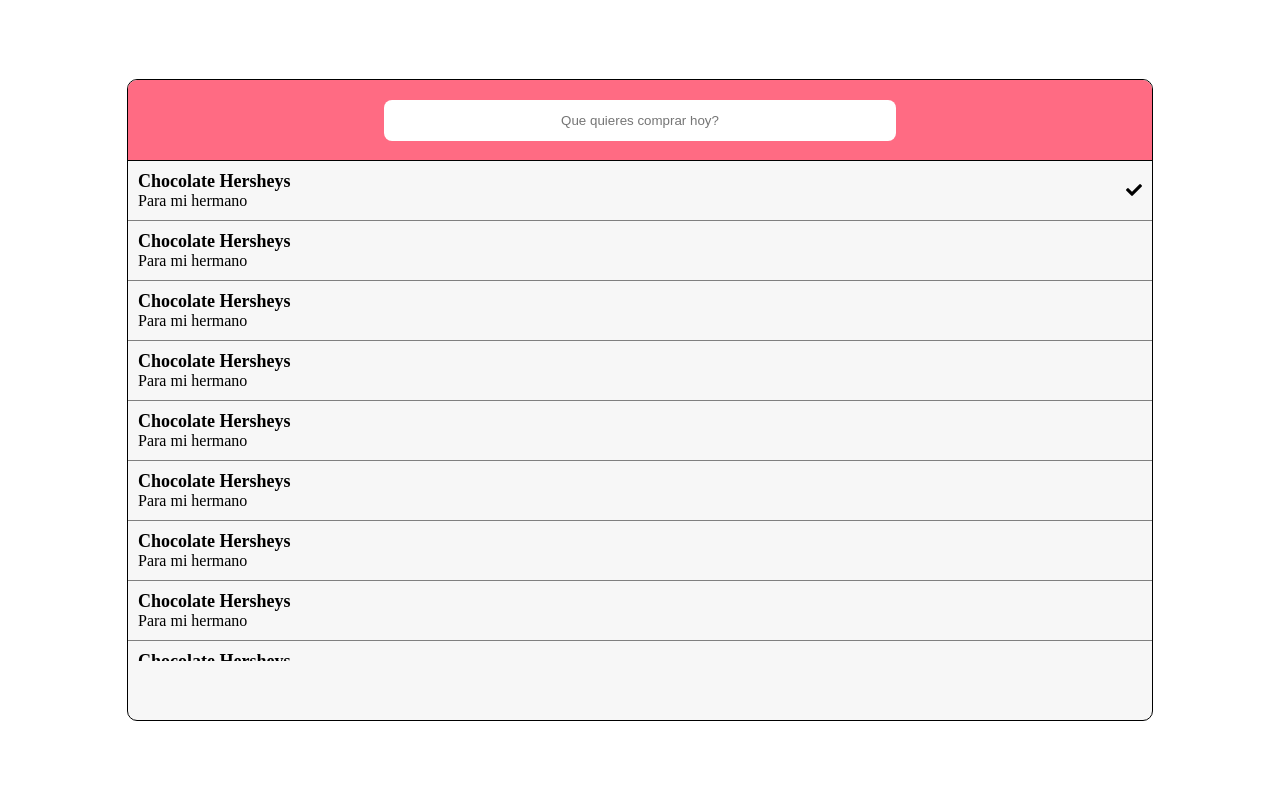
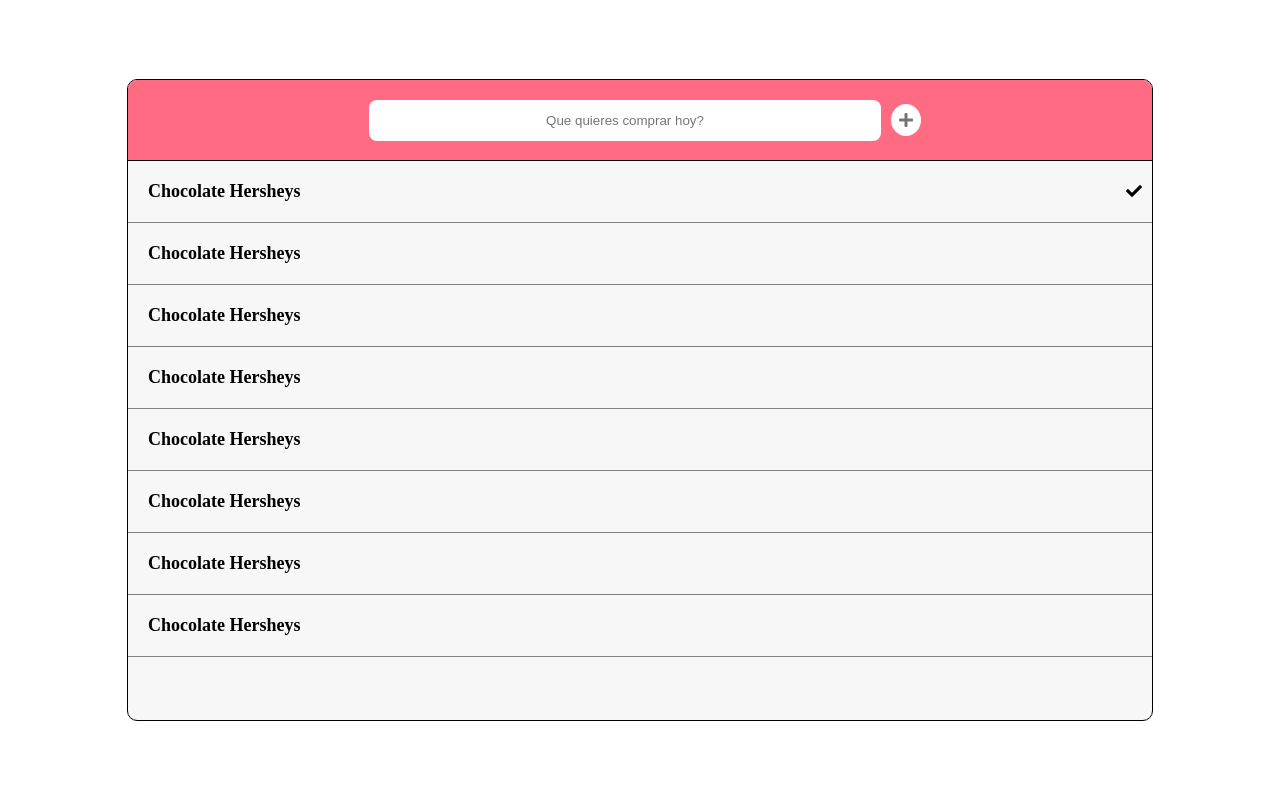
Before and after one commit to Alejandro1709/Shopping-List-App-Finished, a plain HTML site: page index.html in a window 1280 px wide. Drawn offline with Linux system fonts and the light colour scheme.

Commit message:
ADD: JS File

```diff
--- a/index.html
+++ b/index.html
@@ -20,17 +20,18 @@
             <input
               id="input__box"
               type="text"
-              onchange="getValue()"
               placeholder="Que quieres comprar hoy?"
+              onkeyup="checkKey(event)"
             />
           </div>
+
+          <i onclick="addItem()" class="fas fa-plus"></i>
         </div>
 
         <div class="list">
           <div class="list__item">
             <div class="item__info">
               <div class="item__title">Chocolate Hersheys</div>
-              <div class="item__description">Para mi hermano</div>
             </div>
             <div class="item__action">
               <i class="fas fa-check"></i>
@@ -40,119 +41,102 @@
           <div class="list__item">
             <div class="item__info">
               <div class="item__title">Chocolate Hersheys</div>
-              <div class="item__description">Para mi hermano</div>
             </div>
           </div>
 
           <div class="list__item">
             <div class="item__info">
               <div class="item__title">Chocolate Hersheys</div>
-              <div class="item__description">Para mi hermano</div>
             </div>
           </div>
 
           <div class="list__item">
             <div class="item__info">
               <div class="item__title">Chocolate Hersheys</div>
-              <div class="item__description">Para mi hermano</div>
             </div>
           </div>
 
           <div class="list__item">
             <div class="item__info">
               <div class="item__title">Chocolate Hersheys</div>
-              <div class="item__description">Para mi hermano</div>
             </div>
           </div>
 
           <div class="list__item">
             <div class="item__info">
               <div class="item__title">Chocolate Hersheys</div>
-              <div class="item__description">Para mi hermano</div>
             </div>
           </div>
 
           <div class="list__item">
             <div class="item__info">
               <div class="item__title">Chocolate Hersheys</div>
-              <div class="item__description">Para mi hermano</div>
             </div>
           </div>
 
           <div class="list__item">
             <div class="item__info">
               <div class="item__title">Chocolate Hersheys</div>
-              <div class="item__description">Para mi hermano</div>
             </div>
           </div>
 
           <div class="list__item">
             <div class="item__info">
               <div class="item__title">Chocolate Hersheys</div>
-              <div class="item__description">Para mi hermano</div>
             </div>
           </div>
 
           <div class="list__item">
             <div class="item__info">
               <div class="item__title">Chocolate Hersheys</div>
-              <div class="item__description">Para mi hermano</div>
             </div>
           </div>
 
           <div class="list__item">
             <div class="item__info">
               <div class="item__title">Chocolate Hersheys</div>
-              <div class="item__description">Para mi hermano</div>
             </div>
           </div>
 
           <div class="list__item">
             <div class="item__info">
               <div class="item__title">Chocolate Hersheys</div>
-              <div class="item__description">Para mi hermano</div>
             </div>
           </div>
 
           <div class="list__item">
             <div class="item__info">
               <div class="item__title">Chocolate Hersheys</div>
-              <div class="item__description">Para mi hermano</div>
             </div>
           </div>
 
           <div class="list__item">
             <div class="item__info">
               <div class="item__title">Chocolate Hersheys</div>
-              <div class="item__description">Para mi hermano</div>
             </div>
           </div>
 
           <div class="list__item">
             <div class="item__info">
               <div class="item__title">Chocolate Hersheys</div>
-              <div class="item__description">Para mi hermano</div>
             </div>
           </div>
 
           <div class="list__item">
             <div class="item__info">
               <div class="item__title">Chocolate Hersheys</div>
-              <div class="item__description">Para mi hermano</div>
             </div>
           </div>
 
           <div class="list__item">
             <div class="item__info">
               <div class="item__title">Chocolate Hersheys</div>
-              <div class="item__description">Para mi hermano</div>
             </div>
           </div>
 
           <div class="list__item">
             <div class="item__info">
               <div class="item__title">Chocolate Hersheys</div>
-              <div class="item__description">Para mi hermano</div>
             </div>
           </div>
         </div>
--- a/script.js
+++ b/script.js
@@ -1,6 +1,16 @@
-document.onload = () => {};
+function addItem() {
+  let input = document.getElementById('input__box').value;
 
-function getValue() {
-  let value = document.querySelector('.input__box');
-  console.log(value);
+  if (input === '') {
+    alert('Please Enter Some Text');
+  } else {
+    console.log(input);
+  }
+  document.getElementById('input__box').value = '';
 }
+
+function checkKey(e) {
+  if (e.keyCode === 13) {
+    addItem();
+  }
+}
--- a/style.css
+++ b/style.css
@@ -31,6 +31,7 @@
 
 .holder__search {
   display: flex;
+  justify-content: center;
   min-width: 50%;
   padding: 10px;
 }
@@ -45,6 +46,18 @@
   border-radius: 8px;
 }
 
+.holder__navigation > i {
+  text-align: center;
+  padding: 8px;
+  border-radius: 50%;
+  color: #757575;
+  background-color: white;
+  cursor: pointer;
+}
+
+.holder__navigation > i:hover {
+  background-color: #c4c4c4;
+}
 .list {
   display: flex;
   height: 500px;
@@ -69,6 +82,7 @@
 
 .item__title {
   font-size: 18px;
+  padding: 10px;
   font-weight: bold;
 }
 
```
